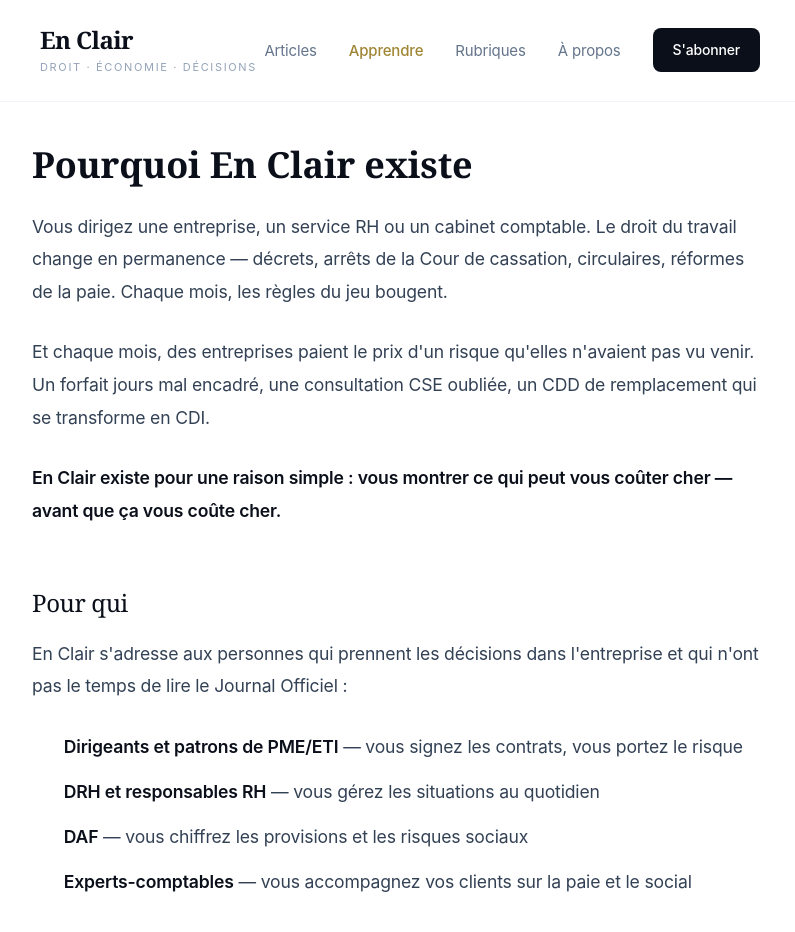
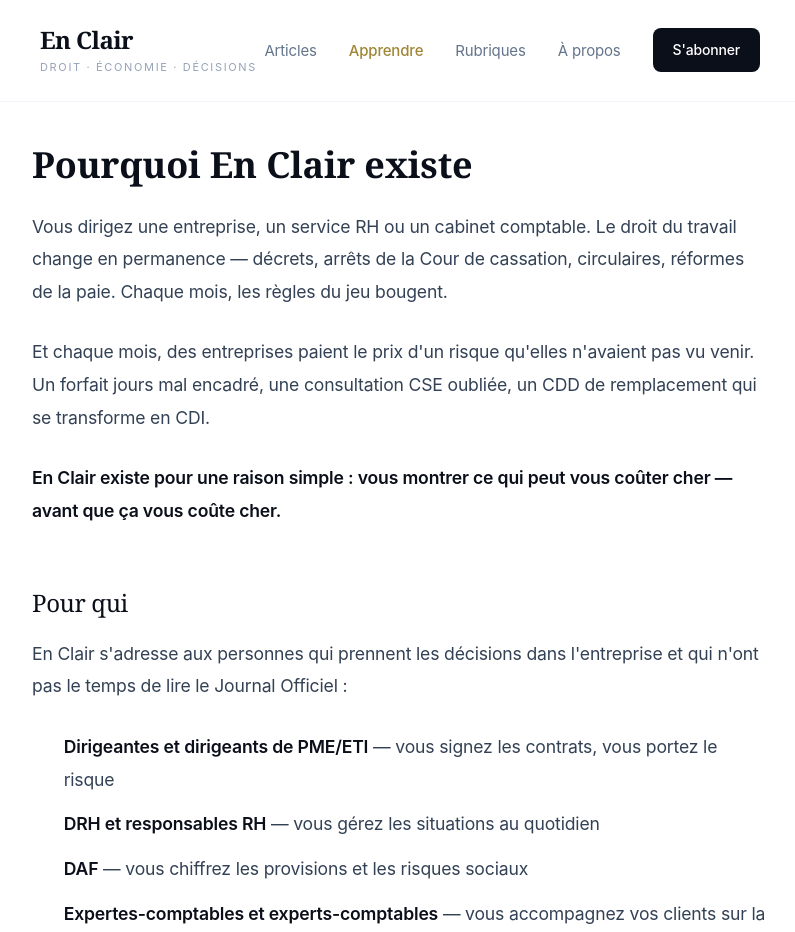
Before and after one commit to scoly-oss/enclair-media, a Next.js app: page /a-propos in a window 1280 px wide. Shown: the top 932 px of the page, without its empty margins (240-1035 px from the left). Built offline with nearby package versions, Linux system fonts and the light colour scheme.

Commit message:
Écriture inclusive — féminisation des cibles
Co-Authored-By: Claude Opus 4.6 (1M context) <noreply@anthropic.com>

```diff
--- a/src/app/a-propos/page.tsx
+++ b/src/app/a-propos/page.tsx
@@ -37,10 +37,10 @@ export default function AProposPage() {
           et qui n&apos;ont pas le temps de lire le Journal Officiel :
         </p>
         <ul>
-          <li><strong>Dirigeants et patrons de PME/ETI</strong> — vous signez les contrats, vous portez le risque</li>
+          <li><strong>Dirigeantes et dirigeants de PME/ETI</strong> — vous signez les contrats, vous portez le risque</li>
           <li><strong>DRH et responsables RH</strong> — vous gérez les situations au quotidien</li>
           <li><strong>DAF</strong> — vous chiffrez les provisions et les risques sociaux</li>
-          <li><strong>Experts-comptables</strong> — vous accompagnez vos clients sur la paie et le social</li>
+          <li><strong>Expertes-comptables et experts-comptables</strong> — vous accompagnez vos clients sur la paie et le social</li>
         </ul>
         <p>
           En Clair est votre allié. Pas un journal. Pas un service juridique.
--- a/src/app/page.tsx
+++ b/src/app/page.tsx
@@ -12,7 +12,7 @@ export default function Home() {
       {/* Hero */}
       <section className="text-center py-20 md:py-28">
         <p className="text-[13px] font-medium text-accent-dark uppercase tracking-[0.15em] mb-6">
-          Pour les dirigeants, DRH, DAF et experts-comptables
+          Pour les dirigeantes et dirigeants, DRH, DAF et experts-comptables
         </p>
         <h1
           className="text-4xl md:text-[3.5rem] font-bold text-alinea-950 leading-[1.1] tracking-tight"
```
